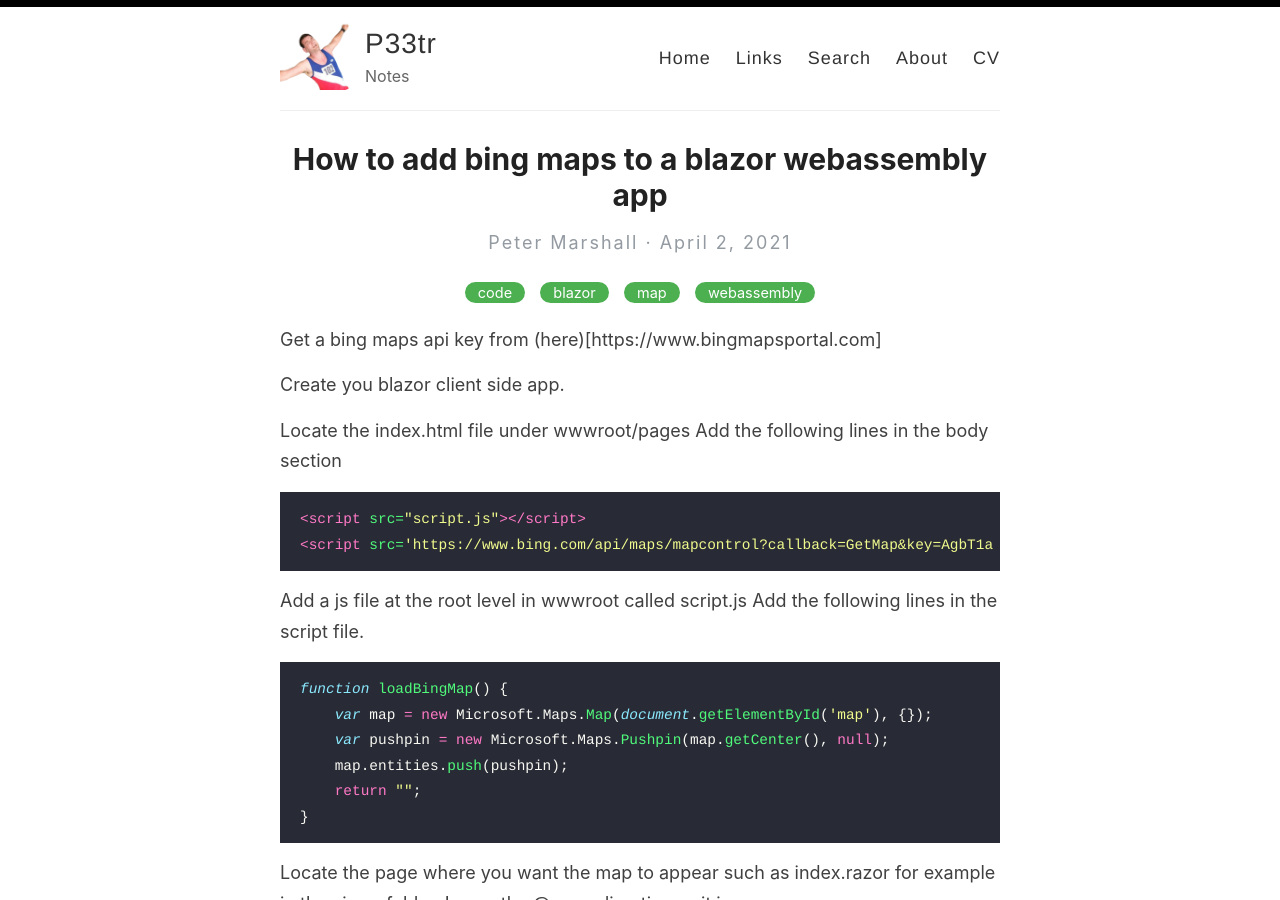
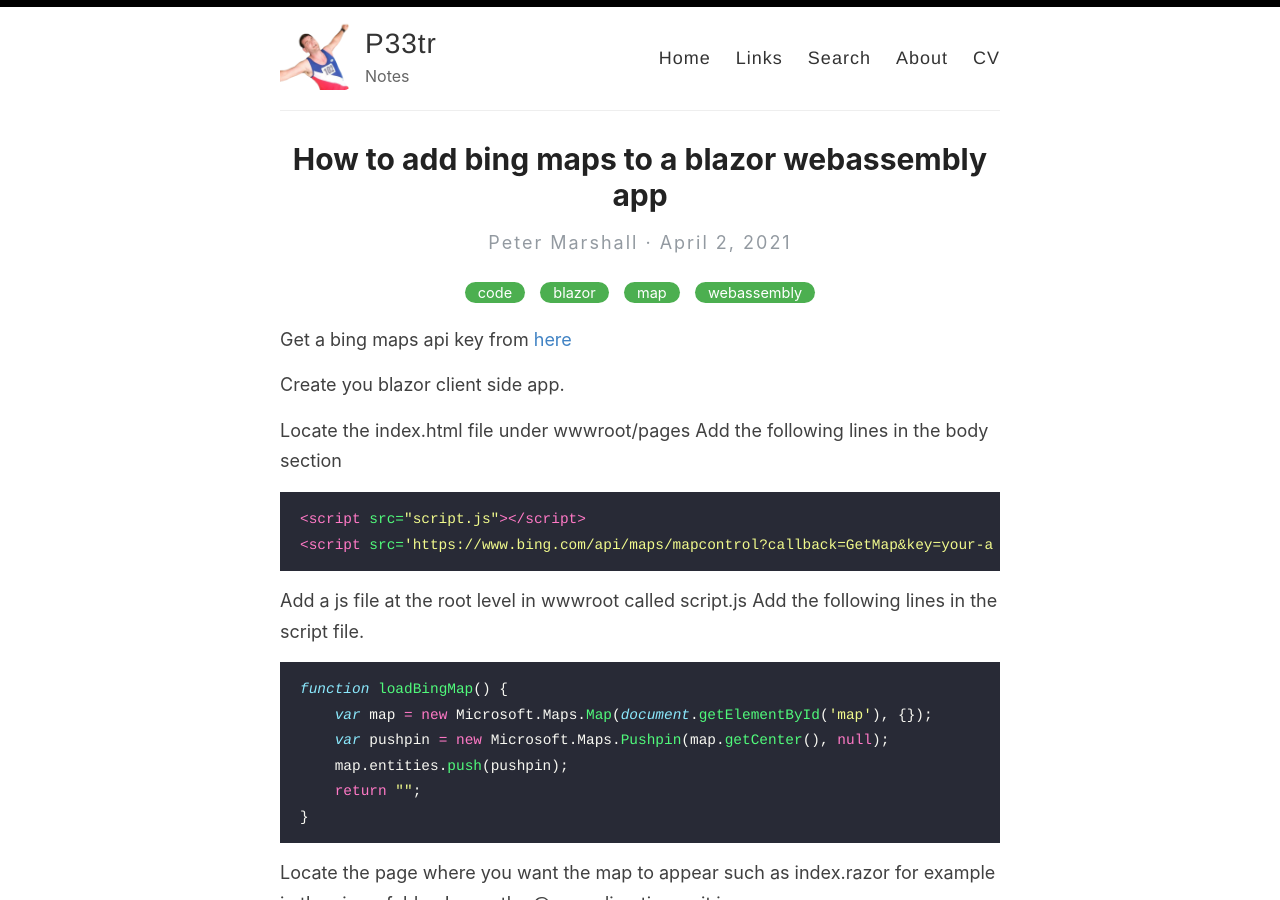
Before and after one commit to petermarshall/blog, a Jekyll site: the page built from _posts/2021-04-02-use-bing-maps-in-blazor-webassembly.md, in a window 1280 px wide and 900 px high. Built offline with Jekyll 4.4.1, drawn with Linux system fonts in a browser that asks for light colours.

Commit message:
more fixed

````diff
--- a/_posts/2021-04-02-use-bing-maps-in-blazor-webassembly.md
+++ b/_posts/2021-04-02-use-bing-maps-in-blazor-webassembly.md
@@ -4,7 +4,7 @@ title: How to add bing maps to a blazor webassembly app
 categories: [code, blazor, map, webassembly]
 ---
 
-Get a bing maps api key from (here)[https://www.bingmapsportal.com]
+Get a bing maps api key from [here](https://www.bingmapsportal.com)
 
 Create you blazor client side app.
 
@@ -13,7 +13,7 @@ Add the following lines in the body section
 
 ``` html
 <script src="script.js"></script>
-<script src='https://www.bing.com/api/maps/mapcontrol?callback=GetMap&key=AgbT1aFV4z5EUwr0r3KT5YzT6xds6r3tOTFuQamnYRIqD0HdQQXsFufBXKEM3sTq' type='text/javascript'></script>
+<script src='https://www.bing.com/api/maps/mapcontrol?callback=GetMap&key=your-api-key-from-above' type='text/javascript'></script>
 ```
 
 Add a js file at the root level in wwwroot called script.js
````
